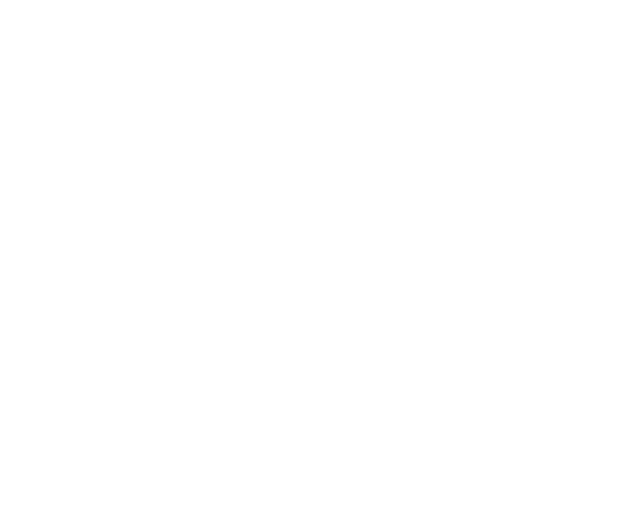
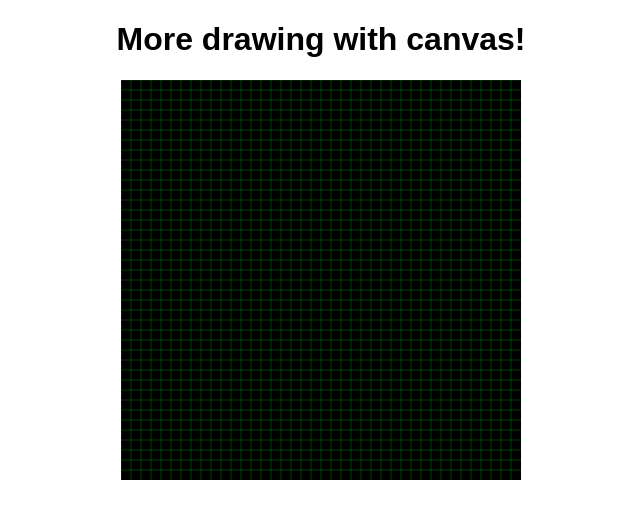
Before and after one commit to mrzacsmith/javacript_asteriods, a plain HTML site: page index.html in a window 1280 px wide. Shown: the whole page, without its empty margins (319-959 px from the left). Drawn offline with Linux system fonts and the light colour scheme.

Commit message:
Create a grid on canvas

```diff
--- a/index.html
+++ b/index.html
@@ -1 +1,31 @@
 <!DOCTYPE html>
+<html>
+    <head>
+        <title>More drawing with canvas!</title>
+        <link rel="stylesheet" href="styles.css">
+    </head>
+    <body>
+        <h1>More drawing with canvas!</h1>
+        <canvas id="asteriods" width="400" height="400"></canvas>
+        <script>
+            let canvas = document.getElementById("asteriods");
+            let context = canvas.getContext("2d");
+
+            context.strokeStyle = "#00ff00";
+            context.lineWidth = 0.25;
+
+            for (let x = 0; x < canvas.width; x += 10) {
+                context.beginPath();
+                context.moveTo(x, 0);
+                context.lineTo(x, canvas.height);
+                context.stroke();
+            }
+            for (let y = 0; y < canvas.height; y += 10) {
+                context.beginPath();
+                context.moveTo(0, y);
+                context.lineTo(canvas.width, y);
+                context.stroke();
+            }
+        </script>
+    </body>
+</html>
```
